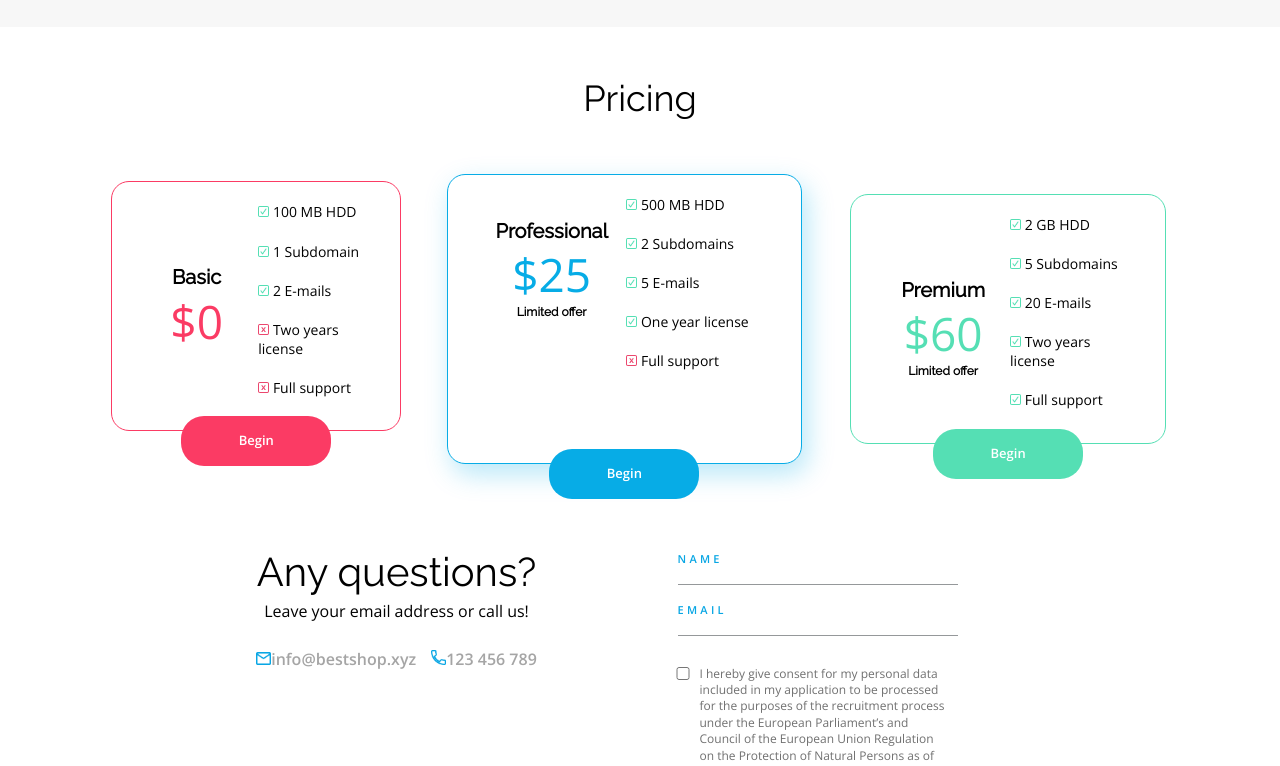
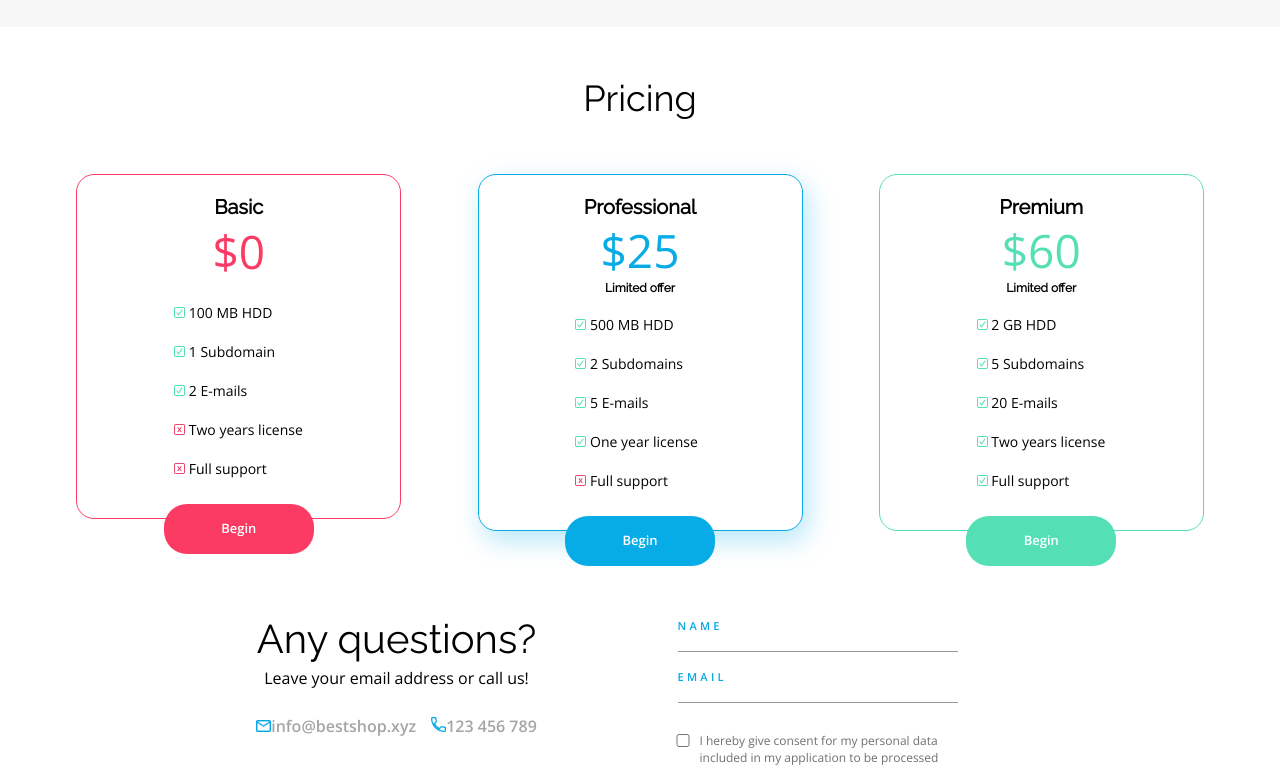
Before and after one commit to GasparSio/OxygenShop, a website: page index.html in a window 1280 px wide. Shown: the part 1946-2712 px from the top of the page. Drawn offline with nearby package versions, Linux system fonts and the light colour scheme.

Commit message:
modified prices cards and main image

```diff
--- a/index.html
+++ b/index.html
@@ -59,7 +59,7 @@
             <div class="card-container__card card-1">
                 <div class="card-1__img">
                     <img src="./images/Macbook2-card.png" alt="Macbook image">
-                    <img src="./images/circle-red-card.png" alt="Circle red" class="img-circle">
+                    <!-- <img src="./images/circle-red-card.png" alt="Circle red" class="img-circle"> -->
                 </div>
                 <div class="card-1__text">
                     <h1>Be always first</h1>
@@ -128,7 +128,7 @@
                     <button class="card-button card-button-2">Begin</button>
                 </div>
 
-                <div class="prices-container__card2-button">
+                <div class="prices-container__card3-button">
                     <div class="prices-container__card3">
                         <div class="price-detail3">
                             <h2>Premium</h2>
--- a/scss/style.scss
+++ b/scss/style.scss
@@ -117,7 +117,7 @@ main{
     background-color: $background-color-header;
 }
 .laptop-img img{
-    max-width: 100%;
+    width: 100vw;
     max-height: 594px;
     margin-top: 60px;
 }
@@ -204,6 +204,18 @@ main{
         max-height: 250px;
     }
 }
+
+// .card-1__mac-circle{
+//     position: relative;
+// }
+// .macbook-img{
+//     position: absolute;
+//     z-index: 1;
+// }
+// .img-circle{
+//     position: absolute;
+
+// }
 
 //PRICES CONTAINER
 .prices-container{
@@ -698,8 +710,35 @@ main{
     }
     .prices-container-cards{
         display: flex;
+        align-items: baseline;
+        justify-content: space-evenly;
+    }
+    .prices-container__card1{
+        display: flex;
+        flex-direction: column;
+        padding-top: 20px;
+        padding-bottom: 20px;
+        height: auto;
+        width: 325px;
         align-items: center;
-        justify-content: center;
+    }
+    .prices-container__card2{
+        display: flex;
+        flex-direction: column;
+        padding-top: 20px;
+        padding-bottom: 20px;
+        height: auto;
+        width: 325px;
+        align-items: center;
+    }
+    .prices-container__card3{
+        display: flex;
+        flex-direction: column;
+        padding-top: 20px;
+        padding-bottom: 20px;
+        height: auto;
+        width: 325px;
+        align-items: center;
     }
     //FORM
     .form-container{
@@ -738,3 +777,7 @@ main{
         align-self: center;
     }
 }
+
+
+//CAMBIAR BOTONES DE LAS CARDS A POSITION RELATIVE Y ABSOLUTE
+//CAMBIAR LAS IMAGENES DE LAS CARDS A POSITION REL Y ABS
```
Also changed, not shown: css/style.css, images/circle-blue.png (added), images/iPhone2 1.jpg (added), 1 other file.
